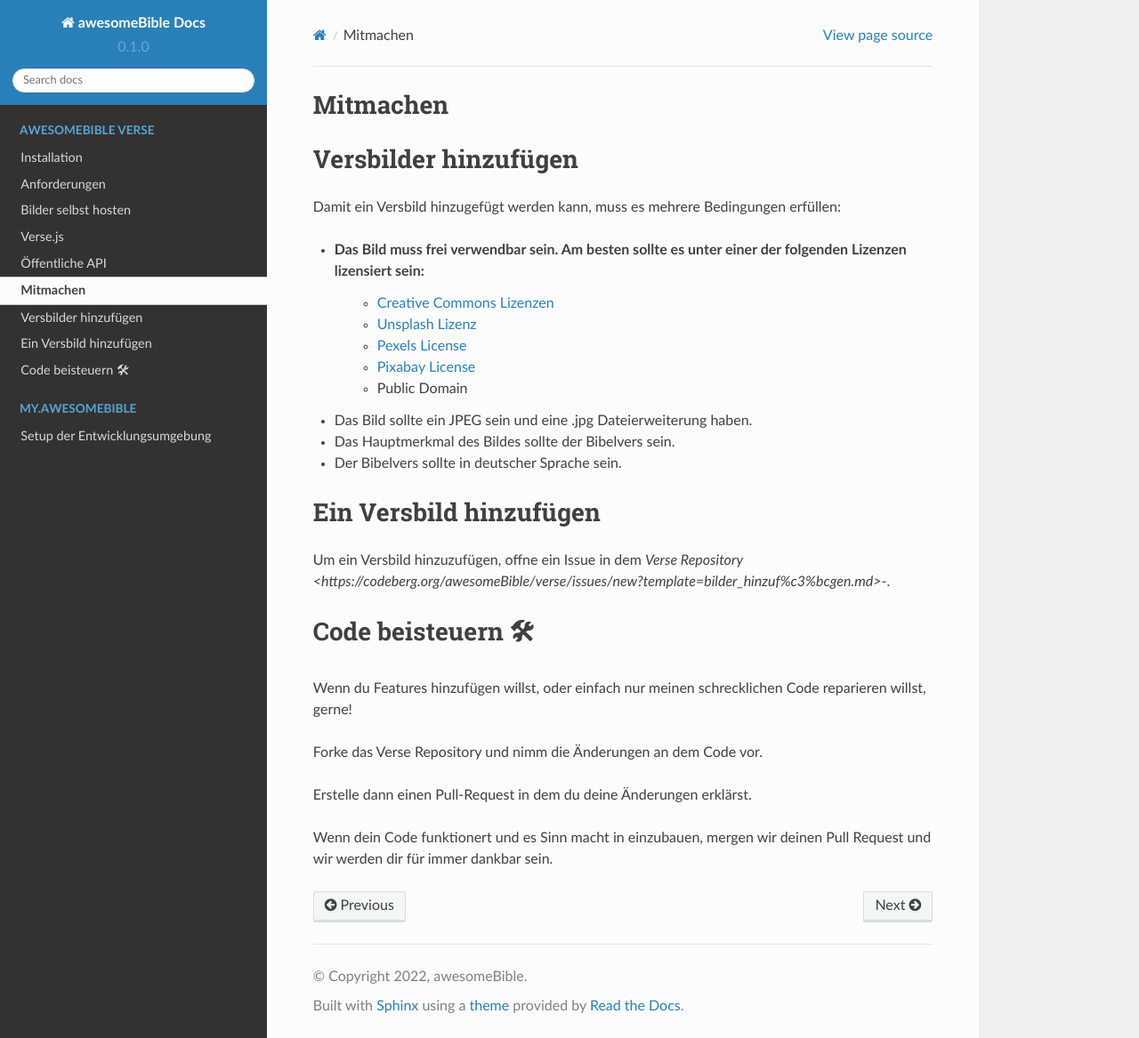
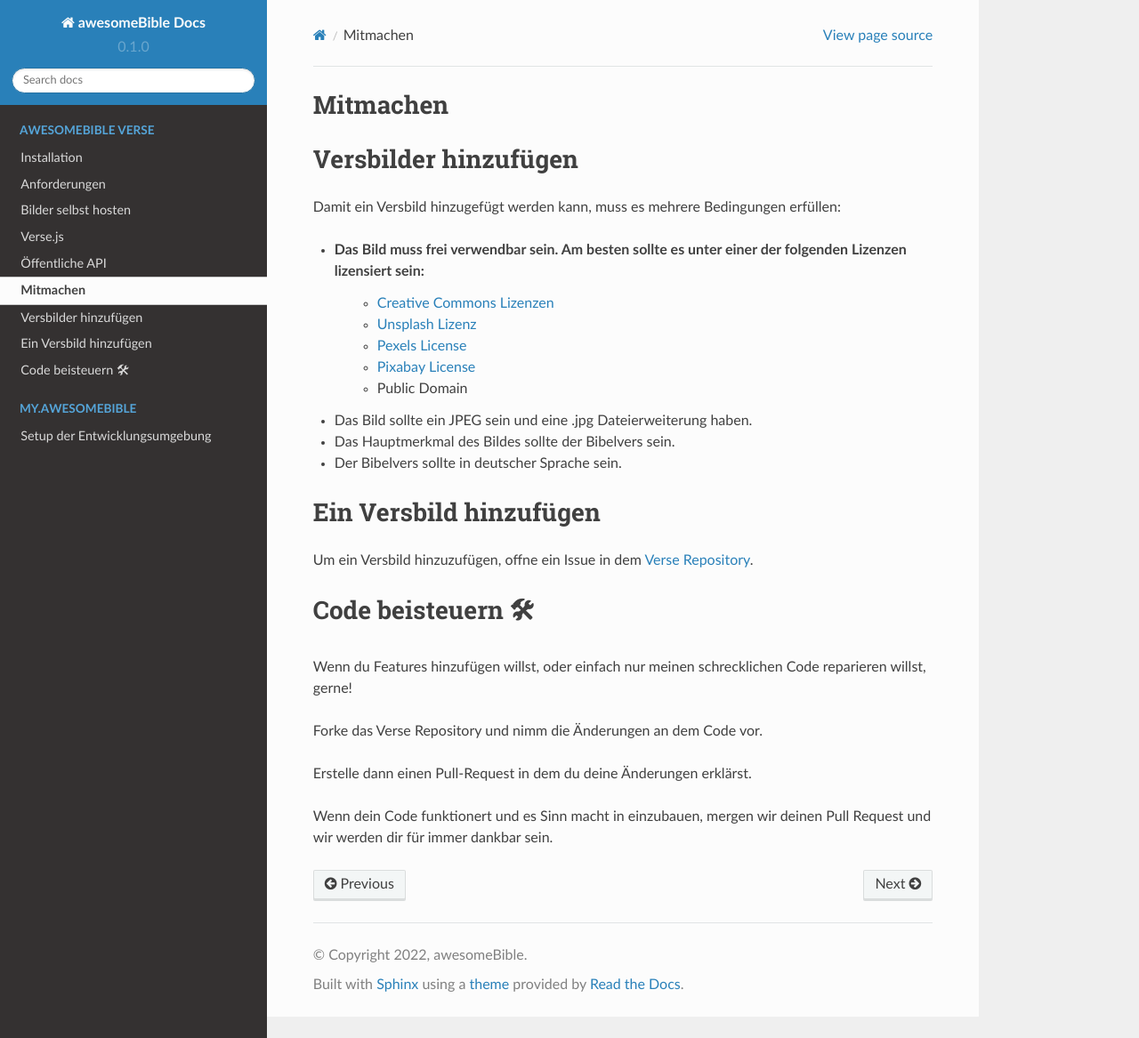
Before and after one commit to awesomebible/docs, a Sphinx documentation site: the page built from docs/source/verse-contribute.rst, in a window 1280 px wide and 1167 px high. Shown: the whole window at 89% size. Built offline with Sphinx 7.4.7 and the Read the Docs theme 2.0.0, drawn with Linux system fonts in a browser that asks for light colours.

Commit message:
Link gefixt

```diff
--- a/docs/source/verse-contribute.rst
+++ b/docs/source/verse-contribute.rst
@@ -20,7 +20,7 @@ Damit ein Versbild hinzugefügt werden kann, muss es mehrere Bedingungen erfüll
 Ein Versbild hinzufügen
 =========
 
-Um ein Versbild hinzuzufügen, offne ein Issue in dem `Verse Repository <https://codeberg.org/awesomeBible/verse/issues/new?template=bilder_hinzuf%c3%bcgen.md>`-.
+Um ein Versbild hinzuzufügen, offne ein Issue in dem `Verse Repository <https://codeberg.org/awesomeBible/verse/issues/new?template=bilder_hinzuf%c3%bcgen.md>`_.
 
 Code beisteuern 🛠
 =========
```
